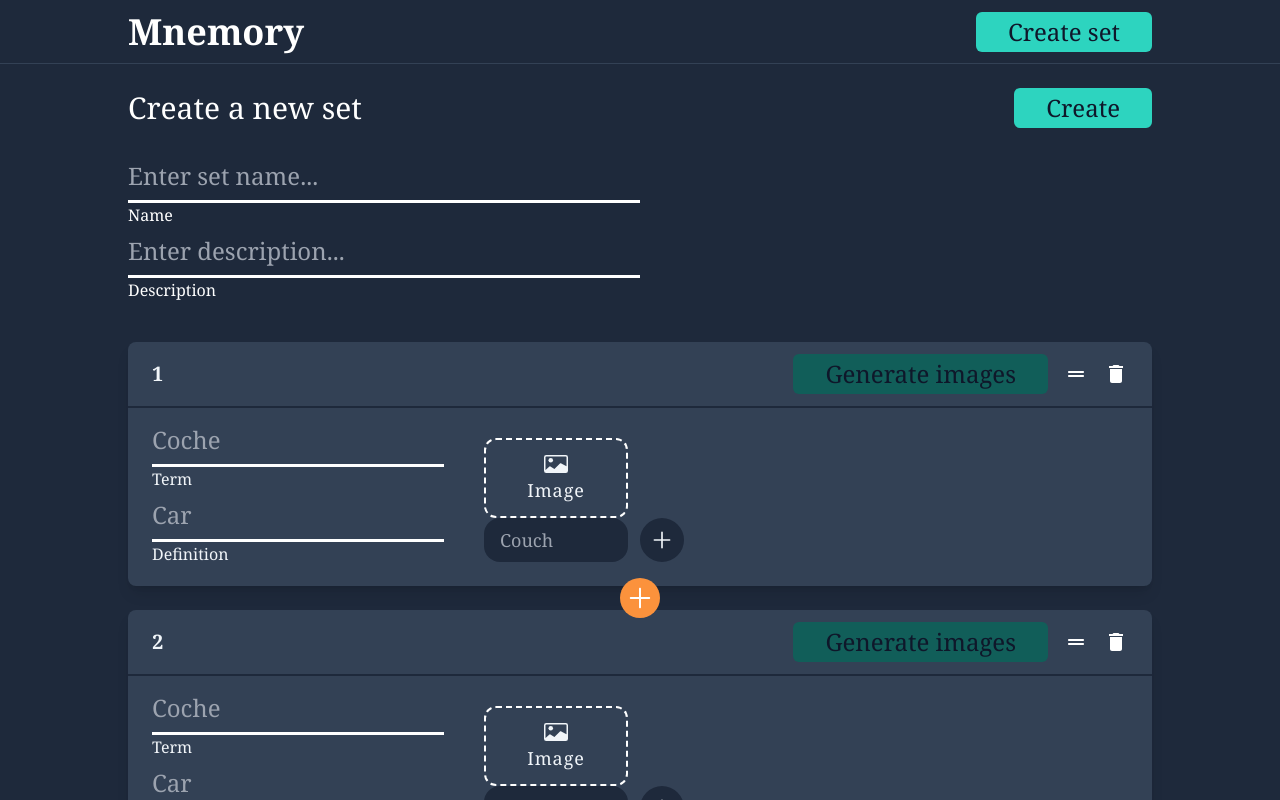
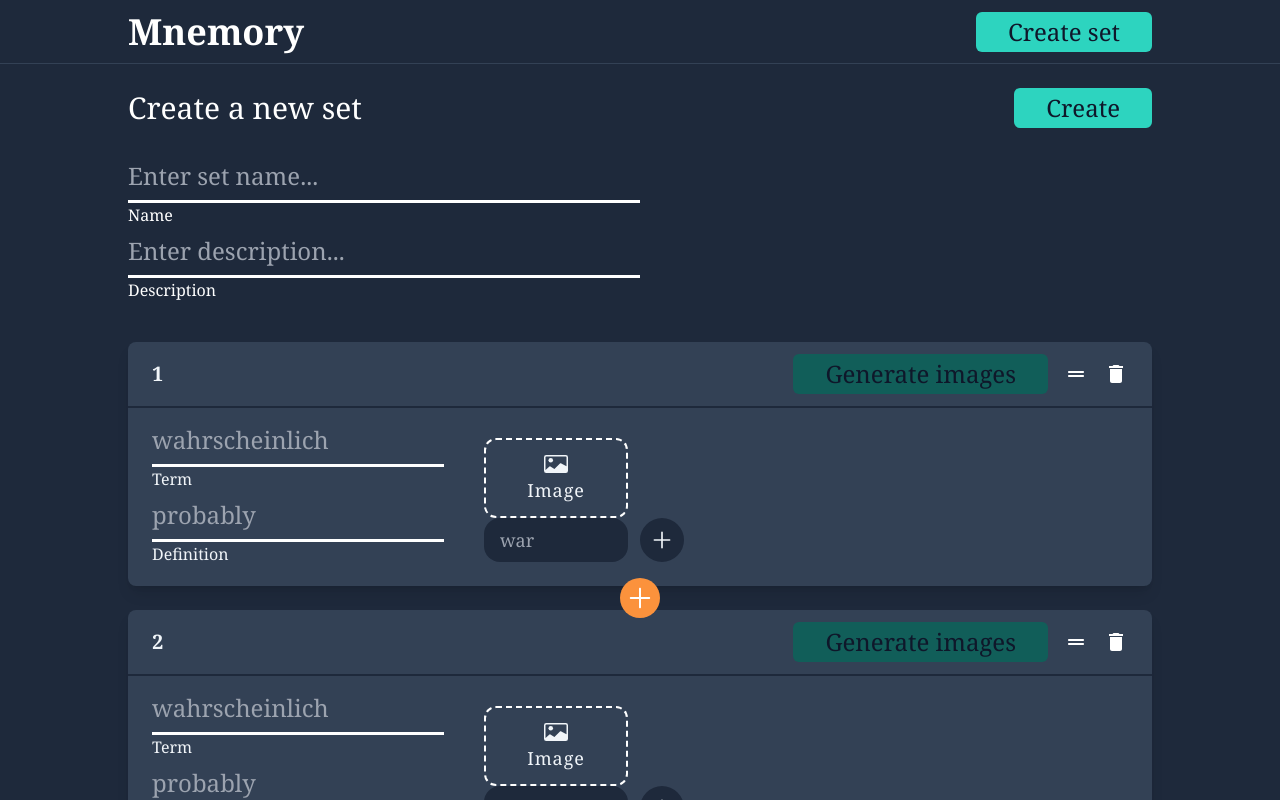
Before and after one commit to Shysh-Oleksandr/mnemory, a React (Create React App) app: page / in a window 1280 px wide. Both pictures are taken after a click on the button "Create set". Shown: the top 800 px of the page. Built offline with nearby package versions, Linux system fonts and the light colour scheme.

Commit message:
Made different term placeholders.

```diff
--- a/src/components/AddTermBtn.tsx
+++ b/src/components/AddTermBtn.tsx
@@ -5,6 +5,7 @@
 import { actionCreactors, State } from "../state";
 import { ISetStatus } from "../state/Reducers/MnemoryReducer";
 import { CgClose } from "react-icons/cg";
+import { termsPlaceholder } from "./../data/termsPlaceholders";
 
 const AddTermBtn = () => {
   const mnemoryState = useSelector((state: State) => state.mnemory);
@@ -17,6 +18,7 @@
   const emptyTerm = {
     term: "",
     definition: "",
+    placeholderId: Math.floor(Math.random() * termsPlaceholder.length),
     descriptionKeywords: [
       { keyword: "", id: getRandomNumber(), imageChecked: false },
     ],
--- a/src/components/Navbar.tsx
+++ b/src/components/Navbar.tsx
@@ -2,6 +2,7 @@
 import { useDispatch, useSelector } from "react-redux";
 import { useNavigate } from "react-router-dom";
 import { bindActionCreators } from "redux";
+import { termsPlaceholder } from "../data/termsPlaceholders";
 import { actionCreactors, State } from "../state";
 import { ISetStatus } from "../state/Reducers/MnemoryReducer";
 import { getRandomNumber, isSetChanged } from "./../Helpers/functions";
@@ -16,6 +17,7 @@
     return {
       term: "",
       definition: "",
+      placeholderId: Math.floor(Math.random() * termsPlaceholder.length),
       descriptionKeywords: [
         { keyword: "", id: getRandomNumber(), imageChecked: false },
       ],
--- a/src/components/termCard/Term.tsx
+++ b/src/components/termCard/Term.tsx
@@ -16,6 +16,7 @@
   term: string;
   definition: string;
   descriptionKeywords: Keyword[];
+  placeholderId: number;
   id: number;
 }
 
--- a/src/components/termCard/TermCardSeparator.tsx
+++ b/src/components/termCard/TermCardSeparator.tsx
@@ -5,6 +5,7 @@
 import { actionCreactors, State } from "../../state";
 import { ISetStatus } from "../../state/Reducers/MnemoryReducer";
 import { CgClose } from "react-icons/cg";
+import { termsPlaceholder } from "./../../data/termsPlaceholders";
 
 type Props = { cardId: number };
 
@@ -27,6 +28,7 @@
   const emptyTerm = {
     term: "",
     definition: "",
+    placeholderId: Math.floor(Math.random() * termsPlaceholder.length),
     descriptionKeywords: [
       { keyword: "", id: getRandomNumber(), imageChecked: false },
     ],
--- a/src/components/termCard/TermDescription.tsx
+++ b/src/components/termCard/TermDescription.tsx
@@ -14,11 +14,12 @@
 
   return (
     <div className="term-description flex md:ml-8 sm:ml-4 ml-0 sm:mt-1 mt-4 flex-wrap items-end basis-3/4 grow">
-      {term.descriptionKeywords.map((descriptionKeyword) => {
+      {term.descriptionKeywords.map((descriptionKeyword, index) => {
         return (
           <TermKeyword
             termId={term.id}
             descriptionKeyword={descriptionKeyword}
+            index={index}
             key={`${term.id}-${descriptionKeyword.id}`}
           />
         );
--- a/src/components/termCard/TermInfo.tsx
+++ b/src/components/termCard/TermInfo.tsx
@@ -6,6 +6,7 @@
 import { actionCreactors, State } from "../../state";
 import { clearInput } from "../../Helpers/functions";
 import { getCurrentSet } from "./../../Helpers/functions";
+import { termsPlaceholder } from "./../../data/termsPlaceholders";
 
 type Props = { term: ITerm };
 
@@ -43,7 +44,7 @@
             term.id
           )
         }
-        placeholder="Coche"
+        placeholder={termsPlaceholder[term.placeholderId].term}
         inputClassName="term-title"
         inputId={`term-${term.id}-title`}
         labelText="Term"
@@ -58,7 +59,7 @@
             term.id
           )
         }
-        placeholder="Car"
+        placeholder={termsPlaceholder[term.placeholderId].definition}
         inputClassName="term-definition"
         inputId={`term-${term.id}-definition`}
         labelText="Definition"
--- a/src/components/termCard/TermKeyword.tsx
+++ b/src/components/termCard/TermKeyword.tsx
@@ -7,15 +7,19 @@
 import { CgClose } from "react-icons/cg";
 import { BsCardImage } from "react-icons/bs";
 import { getCurrentSet } from "./../../Helpers/functions";
+import { termsPlaceholder } from "./../../data/termsPlaceholders";
 
-type Props = { termId: number; descriptionKeyword: Keyword };
+type Props = { termId: number; descriptionKeyword: Keyword; index: number };
 
-const TermKeyword = ({ termId, descriptionKeyword }: Props) => {
+const TermKeyword = ({ termId, descriptionKeyword, index }: Props) => {
   const mnemoryState = useSelector((state: State) => state.mnemory);
 
   const nameRef = useRef() as RefObject<HTMLInputElement>;
   const descriptionRef = useRef() as RefObject<HTMLTextAreaElement>;
   const dispatch = useDispatch();
+  const currentTerm = getCurrentSet(mnemoryState);
+  const editingTerms = currentTerm.editingSet.terms;
+  const editingTerm = editingTerms.find((term) => term.id === termId);
   const {
     deleteTermKeyword,
     deleteTermKeywordImage,
@@ -30,7 +34,7 @@
   }, [mnemoryState.currentSetId]);
 
   useEffect(() => {
-    const savedTerms = getCurrentSet(mnemoryState).savedSet.terms;
+    const savedTerms = currentTerm.savedSet.terms;
     const savedTerm = savedTerms.find((term) => term.id === termId);
     if (!savedTerm) {
       nameRef.current?.focus();
@@ -49,6 +53,14 @@
         setAreImagesLoading
       );
   }
+
+  const getKeywordPlaceholder = (): string => {
+    const placeholderKeywords =
+      termsPlaceholder[editingTerm!.placeholderId].keywords;
+    const keywordPlaceholder = placeholderKeywords[index];
+    let placeholder = keywordPlaceholder ? keywordPlaceholder : "keyword...";
+    return placeholder;
+  };
 
   return (
     <div className="term-description-keyword relative flex flex-col items-center m-1 mx-2 md:w-36 w-28">
@@ -101,7 +113,7 @@
           }
           type="text"
           defaultValue={descriptionKeyword.keyword}
-          placeholder="Couch"
+          placeholder={getKeywordPlaceholder()}
           className="term-keyword-input w-full px-4 h-11 text-lg black_input rounded-2xl border-orange-400 border-solid hover:border-b-[3px] hover:border-white"
         />
         <button
--- /dev/null
+++ b/src/data/termsPlaceholders.ts
@@ -0,0 +1,37 @@
+export const termsPlaceholder = [
+  {
+    term: "El coche",
+    definition: "Car",
+    keywords: ["masculine", "couch"],
+  },
+  {
+    term: "wahrscheinlich",
+    definition: "probably",
+    keywords: ["war", "shine", "lich"],
+  },
+  {
+    term: "grêle",
+    definition: "skinny",
+    keywords: ["grill", "legs"],
+  },
+  {
+    term: "La lata",
+    definition: "A can",
+    keywords: ["latvia", "late"],
+  },
+  {
+    term: "gaspiller",
+    definition: "to waste",
+    keywords: ["gas", "spilling"],
+  },
+  {
+    term: "Der Tisch",
+    definition: "table",
+    keywords: ["masculine", "dish", "tissue"],
+  },
+  {
+    term: "cracher",
+    definition: "to spit",
+    keywords: ["crash"],
+  },
+];
--- a/src/pages/HomePage.tsx
+++ b/src/pages/HomePage.tsx
@@ -15,7 +15,6 @@
 const HomePage = () => {
   const mnemoryState = useSelector((state: State) => state.mnemory);
   const dispatch = useDispatch();
-  const selectRef = useRef() as React.MutableRefObject<HTMLSelectElement>;
 
   const { setCurrentSetId, setSortedSets } = bindActionCreators(
     actionCreactors,
@@ -23,7 +22,6 @@
   );
 
   useEffect(() => {
-    // selectRef.current.value = mnemoryState.sortedMethod;
     sortSets(mnemoryState.sortMethod);
   }, []);
 
@@ -81,7 +79,6 @@
       <div className="flex items-center justify-between md:mb-6 mb-3">
         <h3 className="md:text-3xl text-2xl">Your sets</h3>
         <select
-          ref={selectRef}
           defaultValue={mnemoryState.sortMethod}
           onChange={(e) => sortSets(e.target.value)}
           name="sort-select"
--- a/src/state/Reducers/MnemoryReducer.ts
+++ b/src/state/Reducers/MnemoryReducer.ts
@@ -11,6 +11,7 @@
 import { ActionType } from "../Action-types";
 import { Action } from "../Actions";
 import { getCurrentSet } from "./../../Helpers/functions";
+import { termsPlaceholder } from "./../../data/termsPlaceholders";
 
 export interface ISet {
   name: string;
@@ -67,6 +68,7 @@
           {
             term: "Lata",
             definition: "a can",
+            placeholderId: Math.floor(Math.random() * termsPlaceholder.length),
             descriptionKeywords: [
               { keyword: "Latvia", id: 0, imageChecked: false },
               {
@@ -88,6 +90,7 @@
           {
             term: "Leche",
             definition: "milk",
+            placeholderId: Math.floor(Math.random() * termsPlaceholder.length),
             descriptionKeywords: [
               {
                 keyword: "cure",
```
Also changed, not shown: 1 other file (tests, documents, lock files or other folders).
